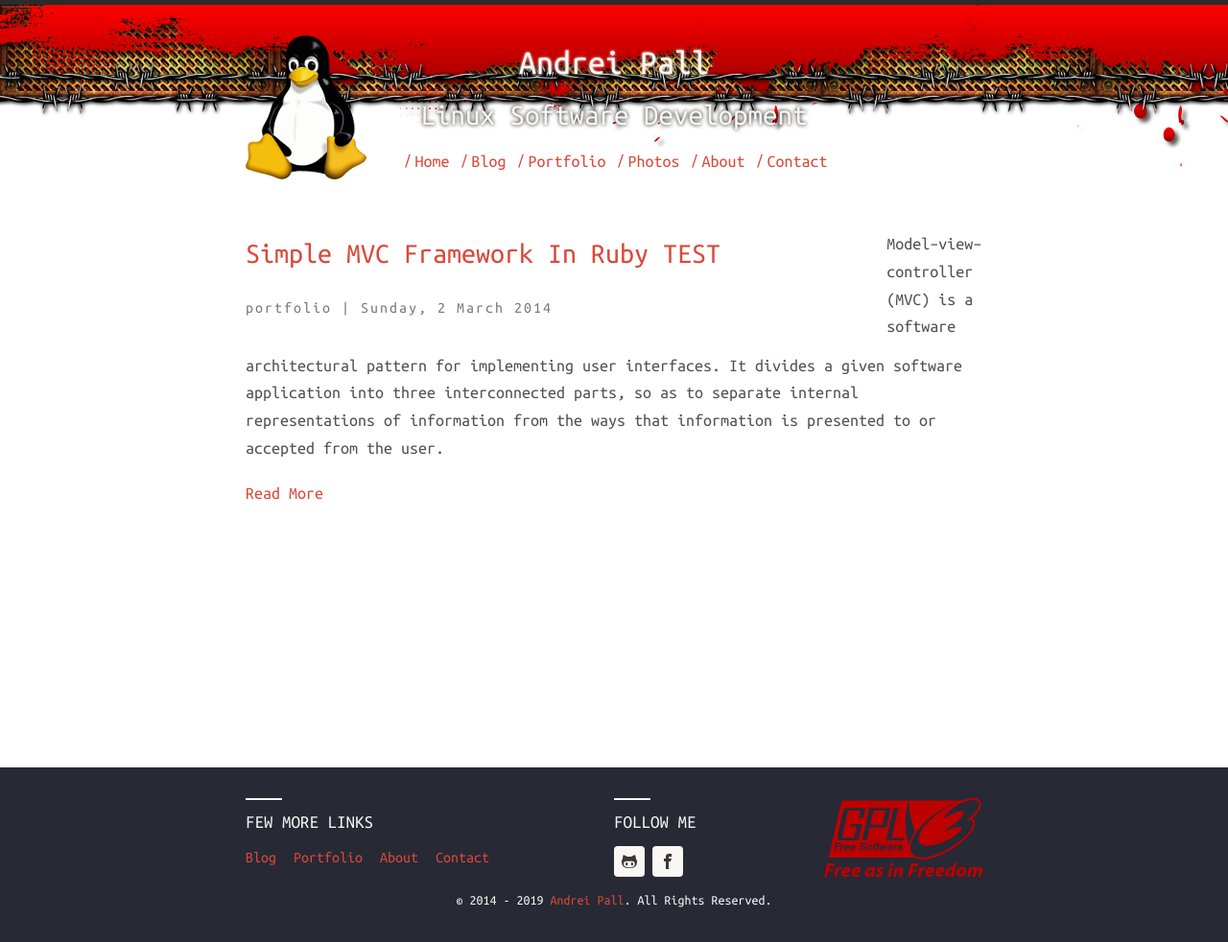
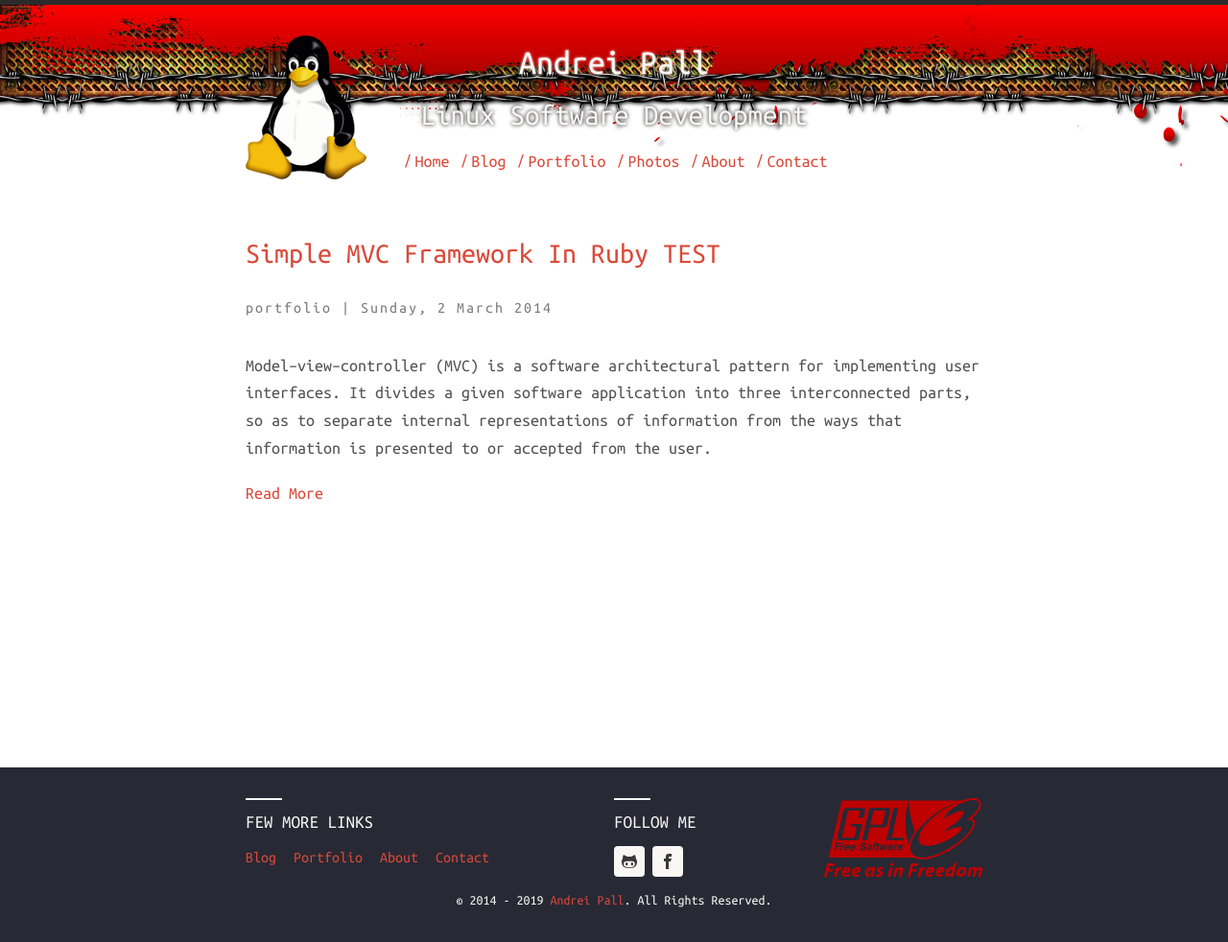
Before and after one commit to andreipall/andreipall.github.io, a Jekyll site: the page built from portfolio/index.html, in a window 1280 px wide. Shown: the whole page at 96% size. Built offline with Jekyll 4.4.1, drawn with Linux system fonts in a browser that asks for light colours; comment, search, counter and statistics services are not loaded.

Commit message:
portfolio test

```diff
--- a/portfolio/index.html
+++ b/portfolio/index.html
@@ -5,7 +5,7 @@ layout: default
 	<div class="posts">
   		{% for post in site.categories.portfolio %}
   			<div class="post">
-				<div style="width: 87%; float: left;">
+				<div>
         			<h3 class="post-title">
 			          <a href="{{ post.url | prepend: site.url }}">
 			            {{ post.title }}
```
Also changed, not shown: portfolio/_posts/2014-03-02-simple-mvc-framework-in-ruby.html (renamed from portfolio/_posts/2014-03-02-simple-mvc-framework-in-ruby.markdown). Lines whose indentation alone changed are shown as unchanged.
